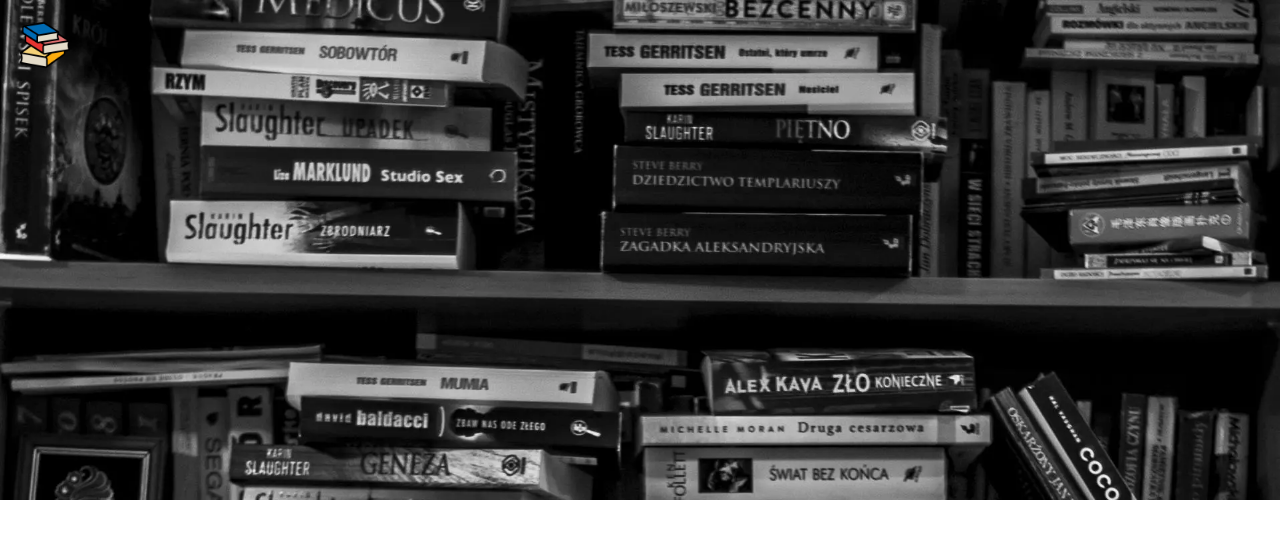
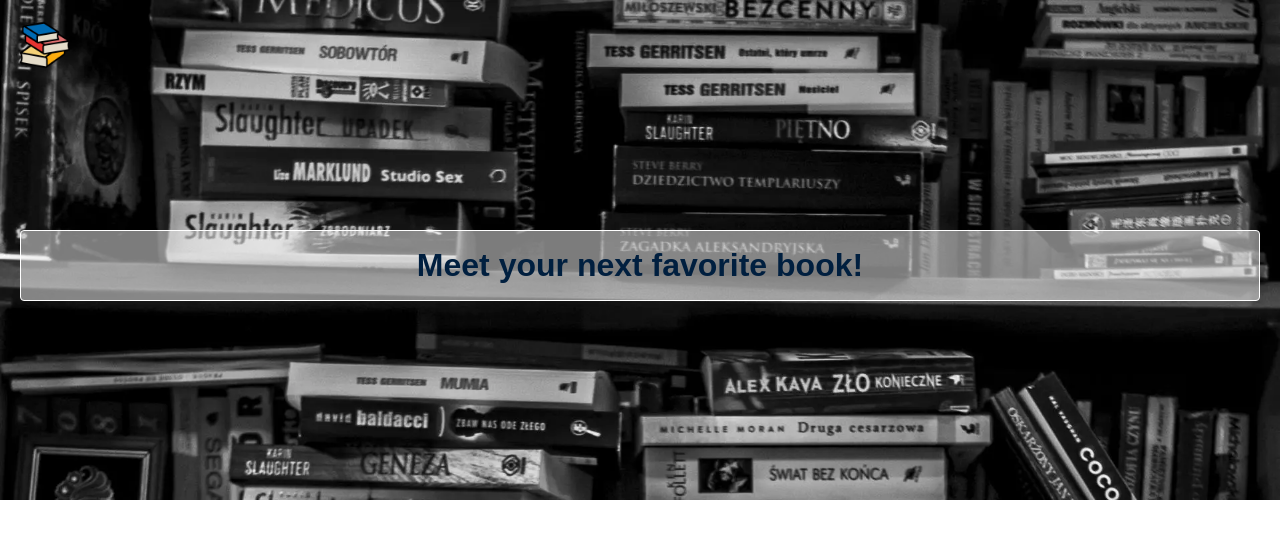
Before and after one commit to Medido1/The-OdinProject-Shopping-Cart, a React (Vite) app: page / in a window 1280 px wide. Shown: the top 538 px of the page. Built offline with nearby package versions, Linux system fonts and the light colour scheme.

Commit message:
Add and style h1

```diff
--- a/src/components/Header.jsx
+++ b/src/components/Header.jsx
@@ -17,12 +17,10 @@ function Header({isMobile}) {
         {isMobile &&
           <>
             <button
-              className='toggle_menu'
               aria-label='toggle menu button'
               onClick={openMenu}
             >
               <img
-                className='icon'
                 src={isMenuOpen ? closeIcon : hamburgerIcon}
                 alt={isMenuOpen? "close menu icon": "open menu icon"}
               />
@@ -31,6 +29,7 @@ function Header({isMobile}) {
           </>
         }
       </div>
+      <h1>Meet your next favorite book!</h1>
     </header>
   )
 }
--- a/src/styles/header.module.css
+++ b/src/styles/header.module.css
@@ -54,3 +54,12 @@
   cursor: pointer;
   transform: scale(1.1);
 }
+h1 {
+  padding: 1rem;
+  color: #001f3f;
+  border: 1px solid white;
+  border-radius: .25rem;
+  text-align: center;
+  margin-top: 10rem;
+  background-color: rgba(248, 248, 248, .5);
+}
```
